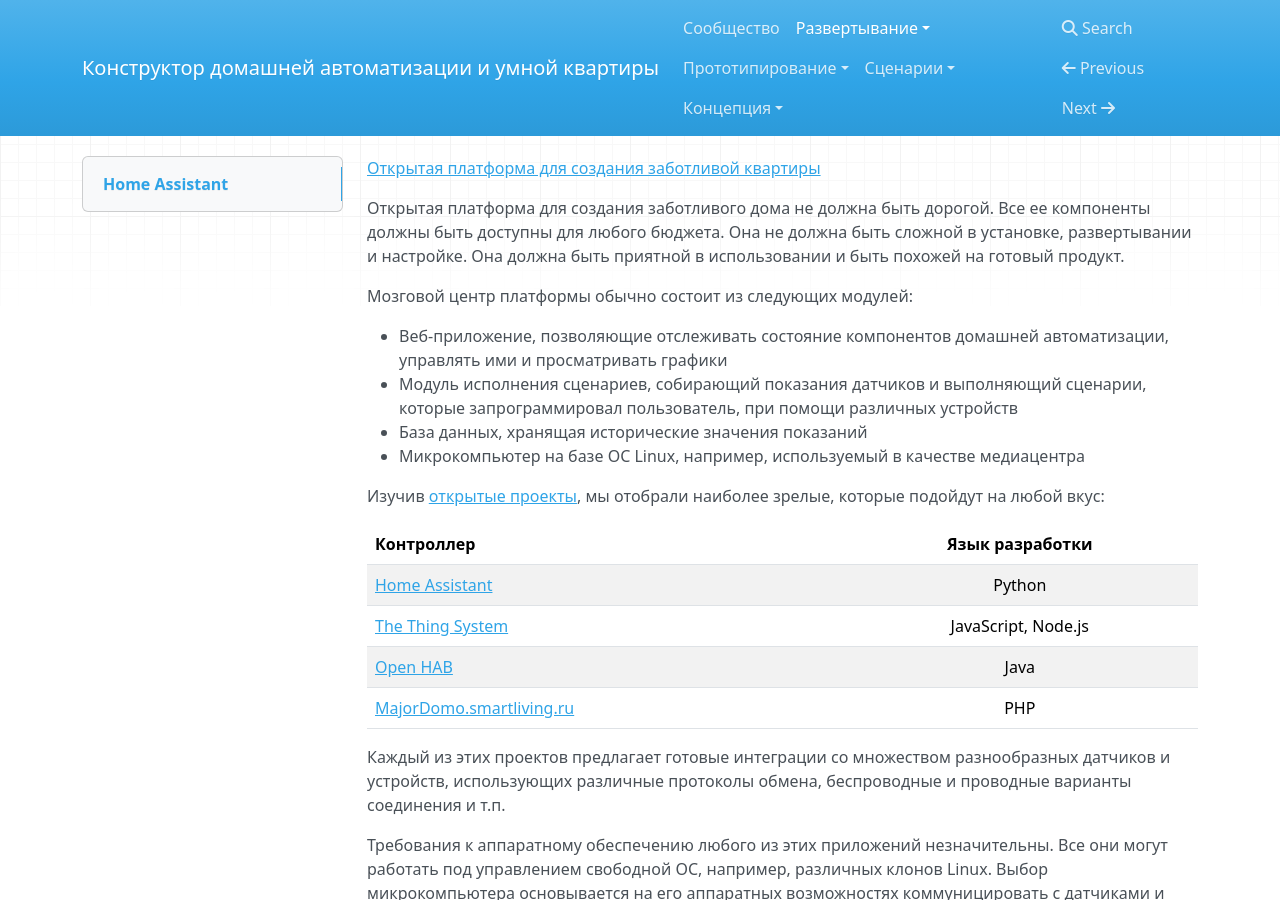
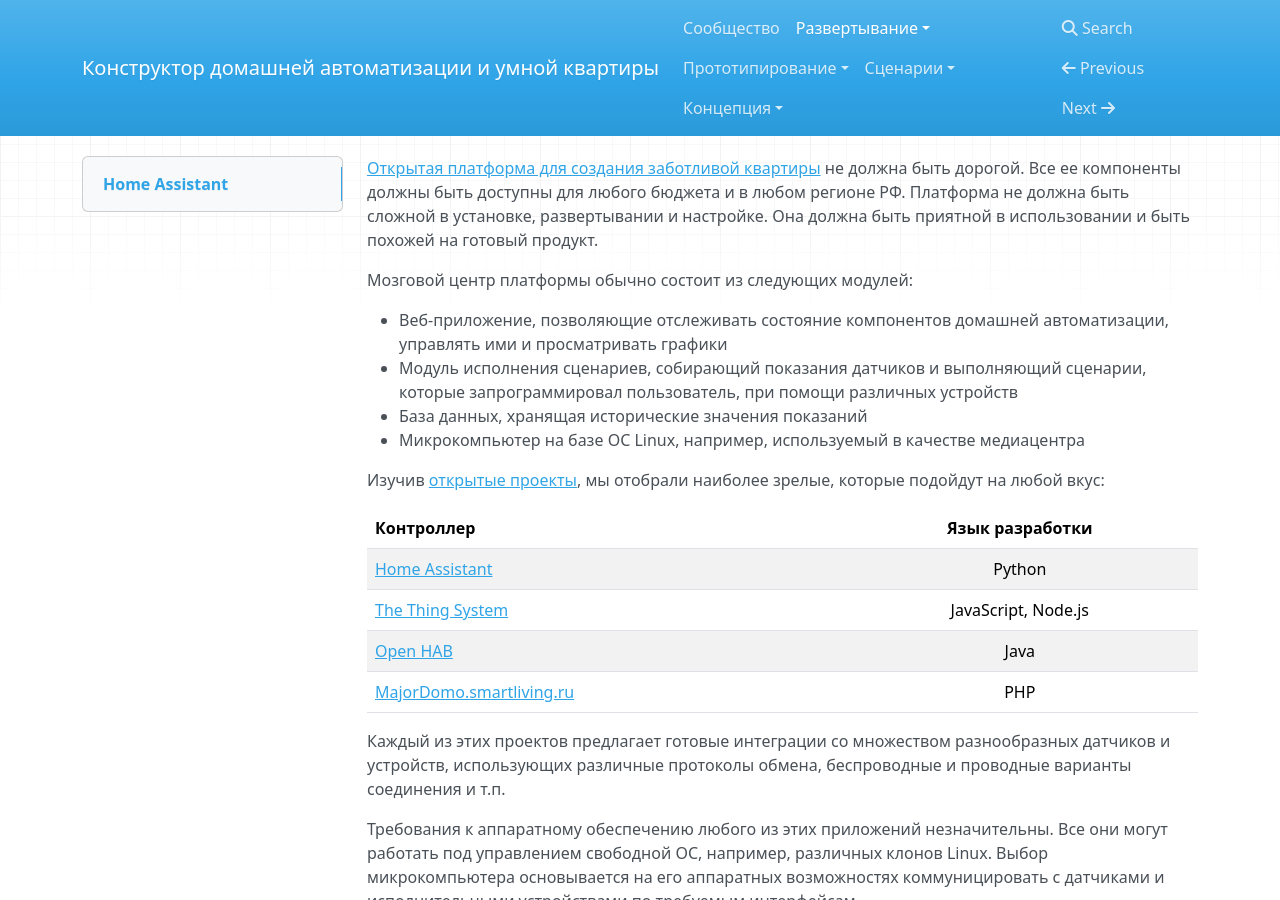
Before and after one commit to cutecare/cutecare-docs, an MkDocs documentation site: the page built from docs/Реализация.md, in a window 1280 px wide and 900 px high. Built offline with MkDocs 1.6.1, drawn with Linux system fonts in a browser that asks for light colours; nearby versions of some CDN libraries; old or Windows-style settings are respelled for this version of MkDocs.

Commit message:
Update Реализация.md

```diff
--- a/docs/Реализация.md
+++ b/docs/Реализация.md
@@ -1,7 +1,4 @@
-[Открытая платформа для создания заботливой квартиры](http://cutecare.ru)
-
-Открытая платформа для создания заботливого дома не должна быть дорогой. Все ее компоненты должны быть доступны для любого бюджета.
-Она не должна быть сложной в установке, развертывании и настройке. Она должна быть приятной в использовании и быть похожей на готовый продукт.
+[Открытая платформа для создания заботливой квартиры](http://cutecare.ru) не должна быть дорогой. Все ее компоненты должны быть доступны для любого бюджета и в любом регионе РФ. Платформа не должна быть сложной в установке, развертывании и настройке. Она должна быть приятной в использовании и быть похожей на готовый продукт.
 
 Мозговой центр платформы обычно состоит из следующих модулей:
 
```
